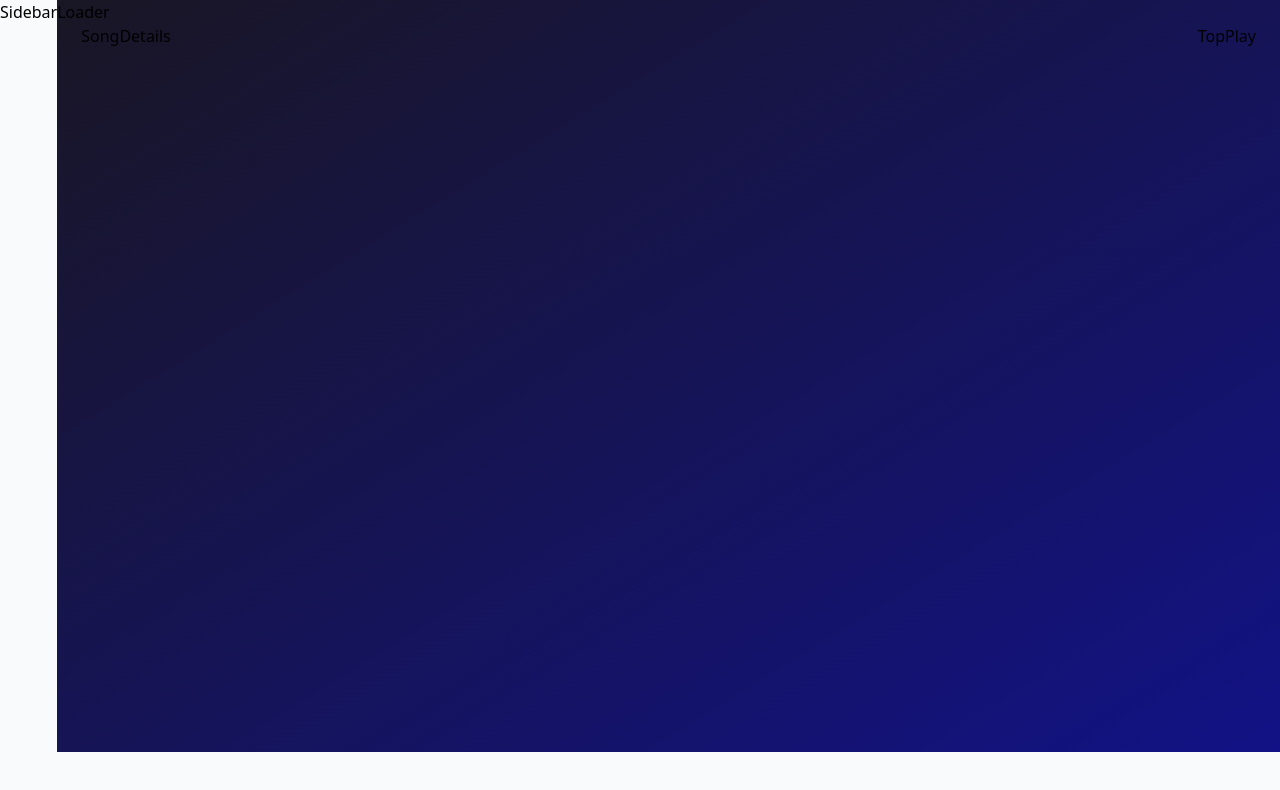
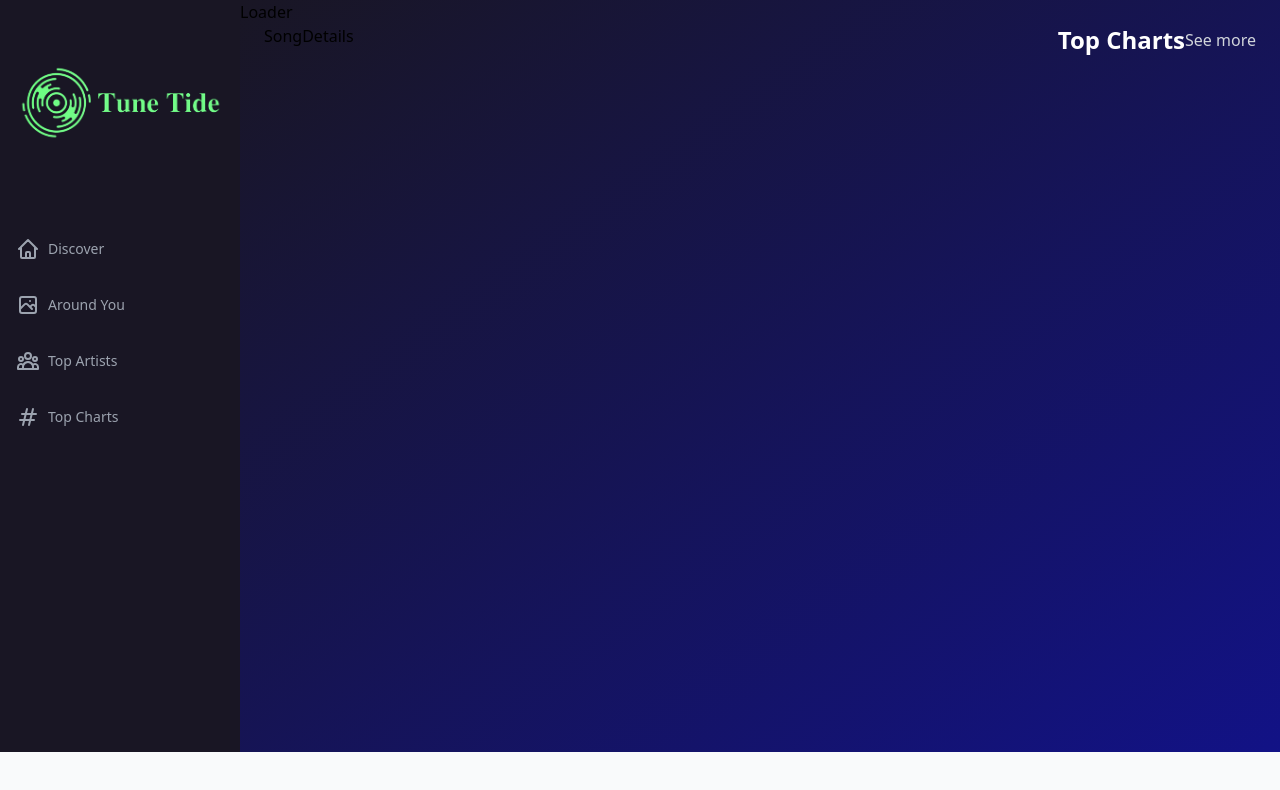
Before and after one commit to Rishabh2503/Tune-Tide, a React (Vite) app: page /songs/1 in a window 1280 px wide. Shown: the top 790 px of the page. Built offline with nearby package versions, Linux system fonts and the light colour scheme; no server answers.

Commit message:
Updating

```diff
--- a/src/components/Sidebar.jsx
+++ b/src/components/Sidebar.jsx
@@ -1,5 +1,58 @@
-const Sidebar = () => (
-  <div>Sidebar</div>
+import React, { useState } from 'react';
+import { NavLink } from 'react-router-dom';
+import { HiOutlineHashtag, HiOutlineHome, HiOutlineMenu, HiOutlinePhotograph, HiOutlineUserGroup } from 'react-icons/hi';
+import { RiCloseLine } from 'react-icons/ri';
+
+// import { logo } from '../assets';
+import logo from "../assets/Tune Tide.png"
+const links = [
+  { name: 'Discover', to: '/', icon: HiOutlineHome },
+  { name: 'Around You', to: '/around-you', icon: HiOutlinePhotograph },
+  { name: 'Top Artists', to: '/top-artists', icon: HiOutlineUserGroup },
+  { name: 'Top Charts', to: '/top-charts', icon: HiOutlineHashtag },
+];
+
+const NavLinks = ({ handleClick }) => (
+  <div className="mt-10">
+    {links.map((item) => (
+      <NavLink
+        key={item.name}
+        to={item.to}
+        className="flex flex-row justify-start items-center my-8 text-sm font-medium text-gray-400 hover:text-cyan-400"
+        onClick={() => handleClick && handleClick()}
+      >
+        <item.icon className="w-6 h-6 mr-2" />
+        {item.name}
+      </NavLink>
+    ))}
+  </div>
 );
 
+const Sidebar = () => {
+  const [mobileMenuOpen, setMobileMenuOpen] = useState(false);
+
+  return (
+    <>
+      <div className="md:flex hidden flex-col w-[240px] py-10 px-4 bg-[#191624]">
+        <img src={logo} alt="logo" className="w-full h-15 object-contain" />
+        <NavLinks />
+      </div>
+
+      {/* Mobile sidebar */}
+      <div className="absolute md:hidden block top-6 right-3">
+        {!mobileMenuOpen ? (
+          <HiOutlineMenu className="w-6 h-6 mr-2 text-white" onClick={() => setMobileMenuOpen(true)} />
+        ) : (
+          <RiCloseLine className="w-6 h-6 mr-2 text-white" onClick={() => setMobileMenuOpen(false)} />
+        )}
+      </div>
+
+      <div className={`absolute top-0 h-screen w-2/3 bg-gradient-to-tl from-white/10 to-[#483D8B] backdrop-blur-lg z-10 p-6 md:hidden smooth-transition ${mobileMenuOpen ? 'left-0' : '-left-full'}`}>
+        <img src={logo} alt="logo" className="w-full h-14 object-contain" />
+        <NavLinks handleClick={() => setMobileMenuOpen(false)} />
+      </div>
+    </>
+  );
+};
+
 export default Sidebar;
--- a/src/components/SongCard.jsx
+++ b/src/components/SongCard.jsx
@@ -3,11 +3,15 @@ import { useDispatch } from 'react-redux';
 import PlayPause from './PlayPause';
 import { playPause,setActiveSong } from '../redux/features/playerSlice';
 const SongCard = ({song,isPlaying,activeSong,i,data}) =>{
-  // const dispatch = userDispatch();
+  const dispatch = useDispatch();
   const handlePauseClick =() => {
+    dispatch(playPause(false));
 
   }
   const handlePlayClick =() => {
+
+dispatch(setActiveSong({song,data,i}));
+dispatch(playPause(true));
 
   }
 return(
--- a/src/components/TopPlay.jsx
+++ b/src/components/TopPlay.jsx
@@ -1,5 +1,44 @@
-const TopPlay = () => (
-  <div>TopPlay</div>
-);
+import React, { useEffect, useRef } from 'react';
+import { Link } from 'react-router-dom';
+import { useSelector, useDispatch } from 'react-redux';
+import { Swiper, SwiperSlide } from 'swiper/react';
+import { FreeMode } from 'swiper';
 
+import PlayPause from './PlayPause';
+import { playPause, setActiveSong } from '../redux/features/playerSlice';
+import { useGetTopChartsQuery } from '../redux/services/shazamCore';
+
+import 'swiper/css';
+import 'swiper/css/free-mode';
+const TopPlay = () => {
+  const dispatch = useDispatch();
+  const { activeSong, isPlaying } = useSelector((state) => state.player);
+  const { data } = useGetTopChartsQuery();
+  const divRef = useRef(null);
+  useEffect(() => {
+    divRef.current.scrollIntoView({behavior : 'smooth'});
+  })
+  const handlePauseClick = () => {
+    dispatch(playPause(false));
+  };
+
+  const handlePlayClick = (song, i) => {
+    dispatch(setActiveSong({ song, data, i }));
+    dispatch(playPause(true));
+  };
+
+  const topPlays = data?.slice(0, 5);
+  return (
+<div ref={divRef} className="xl:ml-6 ml-0 xl:mb-0 mb-6 flex-1 xl:max-w-[500px] max-w-full flex flex-col">
+<div className="w-full flex flex-col">
+<div className="flex flex-row justify-between items-center">
+        <h2 className="text-white font-bold text-2xl">Top Charts</h2>
+        <Link to="/top-charts">
+          <p className="text-gray-300 text-base cursor-pointer">See more</p>
+        </Link>
+      </div>
+      </div>
+    </div>
+  )
+}
 export default TopPlay;
--- a/src/pages/SongDetails.jsx
+++ b/src/pages/SongDetails.jsx
@@ -1,3 +1,7 @@
-const SongDetails = () => <div>SongDetails</div>;
+import React from 'react'
 
-export default SongDetails;
+export default function SongDetails() {
+  return (
+    <div>SongDetails</div>
+  )
+}
```
Also changed, not shown: src/assets/Tune Tide.png (added).
